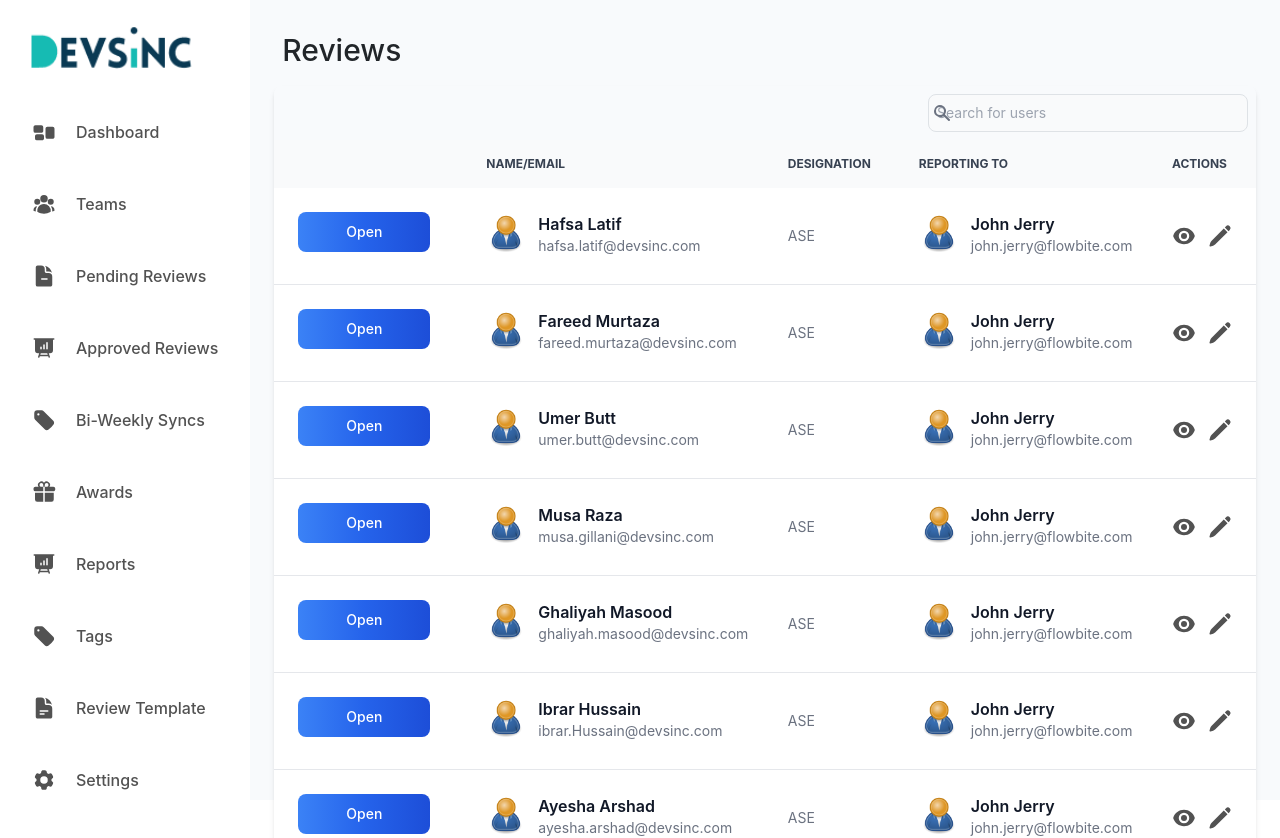
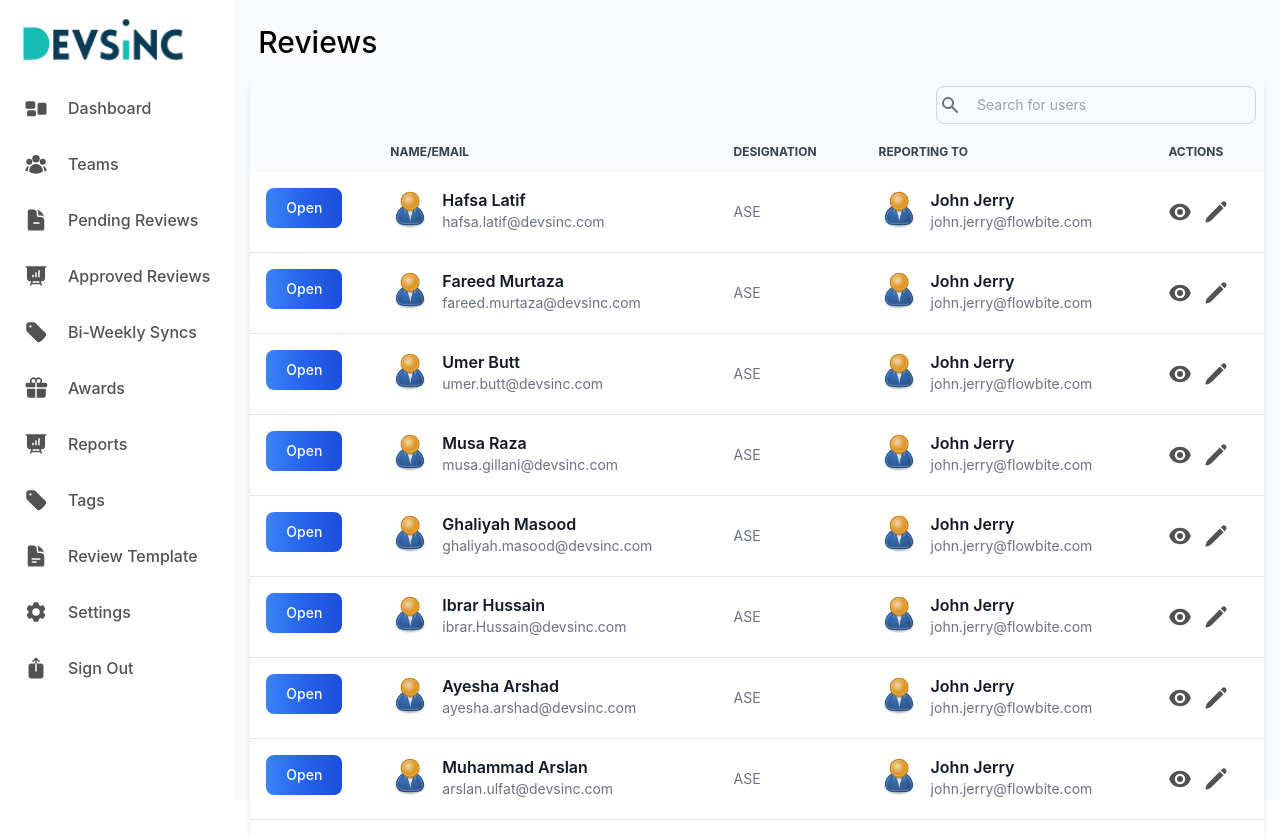
Before and after one commit to umerb0004/QRAPP, a Next.js app: page /review in a window 1280 px wide. Shown: the top 838 px of the page. Built offline with nearby package versions, Linux system fonts and the light colour scheme.

Commit message:
Fixed double profile side bar and code refactor (#36)
* Fixed double profile side bar and code refactor

* replaced bootstrap and css with tailwind

* corrected index.tsx file

* Cosmetic changes

Co-authored-by: adeelism1 <adeel.afzaal@devsinc.com>

```diff
--- a/components/Dashboard/Dashboard.tsx
+++ b/components/Dashboard/Dashboard.tsx
@@ -5,8 +5,8 @@
 import styles from '@styles/Dashboard.module.css'
 
 const Dashboard = () => {
-  return (
-    <section className='container mt-5 set-font-family-poppins'>
+  return <>
+    <section className='container py-5 pl-5 pr-1 bg-slate-50'>
       <div className='card'>
         <div className='col-md-12'>
           <div className='flex align-items-center'>
@@ -32,19 +32,15 @@
         </div>
       </div>
       <div className='mt-4'>
-        <div className='flex justify-content-between'>
-          <div className='col-md-6'>
-            <button className='custom-card'>
+        <div className='flex justify-between'>
+          <button className='custom-card w-5/12'>
             <h2>
               <b className='mr-4'>10</b>
               <span className={styles.pending}>Pending Reviews</span>
               <i className='ml-5 icon fa-solid fa-pen-to-square' />
             </h2>
           </button>
-          </div>
-
-          <div className='col-md-6 align-items-end'>
-            <button className='custom-card'>
+          <button className='custom-card w-5/12'>
             <h2>
               <b className='mr-4'>10</b>
               <span className={styles.pending}>Pending Approval Reviews</span>
@@ -53,9 +49,8 @@
           </button>
         </div>
       </div>
-      </div>
     </section>
-  )
+  </>
 }
 
 export default Dashboard
--- a/components/Layout/index.tsx
+++ b/components/Layout/index.tsx
@@ -1,42 +1,11 @@
-import { ReactNode } from 'react'
-
+import Dashboard from '../Dashboard/Dashboard'
 import MenuSidebar from '../MenuSidebar'
 import ProfileSidebar from '../ProfileSideBar'
-import Dashboard from '../Dashboard/Dashboard'
 
-interface LayoutProps {
-  children: ReactNode
-  session:
-    | {
-        user?: userProps
-        expires?: string | undefined | null
-      }
-    | undefined
-    | null
-}
-
-type userProps =
-  | {
-      name?: string | undefined | null
-      email?: string | undefined | null
-      image?: string | undefined | null
-    }
-  | undefined
-  | null
-
-const Layout = ({ children }: LayoutProps) => (
+const Layout = () => (
   <div className='h-full flex flex-row justify-start'>
-    <div className='flex-col'>
-      <MenuSidebar />
-    </div>
-    <div className='flex flex-row'>
-      <Dashboard />
-      <div className='flex-1'>{children}</div>
-      <div className='flex'>
-        <ProfileSidebar />
-      </div>
-    </div>
-    <div className='flex-1 bg-slate-50'>{children}</div>
+    <MenuSidebar />
+    <Dashboard />
     <ProfileSidebar />
   </div>
 )
--- a/components/MenuSidebar/style.tsx
+++ b/components/MenuSidebar/style.tsx
@@ -1,2 +1,2 @@
-export const NavItem = 'flex items-center cursor-pointer hover:bg-light-lighter rounded w-full h-full overflow-hidden whitespace-nowrap'
+export const NavItem = 'flex items-center cursor-pointer rounded w-full h-full overflow-hidden whitespace-nowrap'
 export const MenuLabel = 'text-md font-medium group-hover:text-blue-500 group-hover:scale-105 text-neutral-600 pl-2'
--- a/components/Signin/index.tsx
+++ b/components/Signin/index.tsx
@@ -8,9 +8,7 @@
 const Signin = ({ providers }: SigninProps) => {
   const { data: session } = useSession()
 
-  if (session) {
-    return <Layout session={session}> </Layout>
-  }
+  if (session) return <Layout />
 
   return <>
     <section className='h-screen'>
--- a/components/reviewTable/pagination.tsx
+++ b/components/reviewTable/pagination.tsx
@@ -1,39 +1,38 @@
 
-import React, { useEffect, useState } from 'react';
-import ReactDOM from 'react-dom';
-import ReactPaginate from 'react-paginate';
+import React, { useEffect, useState } from 'react'
+import ReactPaginate from 'react-paginate'
 import { RightArrowIcon, LeftArrowIcon } from '../Icons'
 
-import styles from '../../styles/Review.module.css'
 import { TableRow } from './row'
 
-export default function PaginatedTable(props, { rowsPerPage = 8 }) {
-  const [initialRenderComplete, setInitialRenderComplete] = useState(false);
+import styles from '../../styles/Review.module.css'
+
+
+const PaginatedTable = (props, { rowsPerPage = 8 }) => {
+  const [initialRenderComplete, setInitialRenderComplete] = useState(false)
 
   useEffect(() => {
-    setInitialRenderComplete(true);
-  }, []);
+    setInitialRenderComplete(true)
+  }, [])
 
   const reviews = props.data
   const [rowsOffset, setrowsOffset] = useState(0)
 
-  const endOffset = rowsOffset + rowsPerPage;
+  const endOffset = rowsOffset + rowsPerPage
 
   const currentItems = reviews.slice(rowsOffset, endOffset)
   const pageCount = Math.ceil(reviews.length / rowsPerPage)
 
-  const handlePageClick = (event) => {
-    const newOffset = (event.selected * rowsPerPage) % reviews.length;
+  const handlePageClick = event => {
+    const newOffset = (event.selected * rowsPerPage) % reviews.length
     setrowsOffset(newOffset)
   }
 
-  if (!initialRenderComplete) {
-    return null;
-  } else {
-    return (
-      <>
+  if (!initialRenderComplete) return null
+
+  return <>
     <RenderRow current_row={currentItems} />
-        {<div className={styles.paging_nav}>
+    <div className={styles.paging_nav}>
       <ReactPaginate
         className={styles.pagination_nav}
         breakLabel='...'
@@ -46,17 +45,14 @@
         marginPagesDisplayed={2}
         previousLabel={<LeftArrowIcon />}
       />
-        </div>}
+    </div>
   </>
-    );
-  }
 }
 
 function RenderRow(props) {
-  const reviews = props.current_row
-  const rows = reviews.map((review) => {
-    return <TableRow data={review} key={review.id} />
-  })
+  return props.current_row.map(review => (
+    <TableRow data={review} key={review.id} />
+  ))
+}
 
-  return rows
-}
+export default PaginatedTable
--- a/pages/_app.tsx
+++ b/pages/_app.tsx
@@ -6,7 +6,6 @@
 
 import { registerModal } from '../utils/modal_utils'
 
-import '../node_modules/bootstrap/dist/css/bootstrap.min.css'
 import '../node_modules/@fortawesome/fontawesome-free/css/all.css'
 import '../styles/globals.css'
 
--- a/pages/index.tsx
+++ b/pages/index.tsx
@@ -1,14 +1,13 @@
 import { getProviders } from 'next-auth/react'
 import Signin from '../components/Signin'
 import { SigninProps } from '@src/typings'
-
 
 const Home = ({ providers }: SigninProps) => <Signin providers={providers} />
 
 export const getServerSideProps = async () => {
   const providers = await getProviders()
 
-  return { props: {providers} }
+  return { props: { providers } }
 }
 
 export default Home
--- a/styles/Home.module.css
+++ b/styles/Home.module.css
@@ -9,6 +9,7 @@
   justify-content: center;
   align-items: center;
 }
+
 Footer
 
 .main {
--- a/styles/globals.css
+++ b/styles/globals.css
@@ -5,7 +5,6 @@
 @import url('https://fonts.googleapis.com/css2?family=Poppins:wght@200;300;400&display=swap');
 
 html,
-
 body {
   padding: 0;
   margin: 0;
@@ -13,17 +12,12 @@
     Ubuntu, Cantarell, Fira Sans, Droid Sans, Helvetica Neue, sans-serif;
 }
 
-.set-font-family-poppins {
-  font-family: 'Poppins', sans-serif !important;
-}
-
 .align-items-center {
-  align-items: center !important;
+  @apply items-center;
 }
 
 a {
-  color: inherit;
-  text-decoration: none;
+  @apply text-inherit no-underline
 }
 
 * {
@@ -31,76 +25,51 @@
 }
 
 .ant-modal-header {
-  background: #fff;
-  border-bottom: 1px solid #f0f0f0;
-  border-radius: 2px 2px 0 0;
-  color: rgba(0, 0, 0, 0.85);
-  padding: 16px 24px;
+  @apply bg-[#fff] border-b-[1px] border-solid border-[#f0f0f0] marker:rounded-t-[2px] rounded-r-[2px] text-[#000000] opacity-[0.8] py-[16px] px-[24px]
 }
 
 .ant-modal-body {
-  padding: 0px !important;
-  overflow: hidden;
+  @apply !p-0 overflow-hidden
 }
 
 .ant-modal-content {
-  padding: 0px !important;
+  @apply !p-0
 }
 
 .modal-position {
-  position: relative;
+  @apply relative
 }
 
 .modal-bottom {
-  align-items: center;
-  background: white;
-  bottom: 0;
-  border-top: 0.5px solid lightgray;
-  display: flex;
-  flex-direction: row;
-  justify-content: flex-end;
-  left: 0;
-  padding: 5px 10px;
-  width: 100%;
+  @apply items-center bg-white bottom-0 border-t-[0.5px] border-solid border-[#d3d3d3] flex flex-row justify-end left-0 py-[5px] px-[10px] w-full
 }
 
 .content {
-  padding: 8px 20px 50px 20px;
+  @apply pt-[8px] pr-[20px] pb-[50px] pl-[20px]
 }
 
 .card {
-  background-color: white;
-  border-radius: 15px;
-  box-shadow: 0 4px 8px 0 rgba(0, 0, 0, 0.2);
-  transition: 0.3s;
+  @apply bg-white rounded-[15px] shadow-[0px_4px_8px_0px_rgba(0,0,0,0.2)]
 }
 
 .card h1 {
-  font-size: 50px;
+  @apply text-[50px]
 }
 
 .custom-card {
-  border-radius: 15px;
-  box-shadow: 0 4px 8px 0 rgb(0 0 0 / 20%);
-  padding: 35px;
-  text-align: left;
-  width: 95%;
+  @apply bg-white rounded-[15px] shadow-[0px_4px_8px_0px_rgb(0,0,0,20%)] p-[35px] delay-[0.3ms]
 }
 
 .card h2 {
-  font-size: 25px;
-  margin: 10px;
-  padding: 15px;
+  @apply text-[25px] m-[10px] p-[15px]
 }
 
 button:hover {
-  background-color: #16bcb2c1;
-  transition: 0.4s;
-  transform: scale(1.05);
+  @apply bg-[#16bcb2c1] delay-[0.4ms] transform scale-[1.05]
 }
 
 button:active {
-  background-color: lightgreen;
+  @apply bg-[#90ee90]
 }
 
 @media (prefers-color-scheme: dark) {
```
Also changed, not shown: styles/Dashboard.module.css (+6 -10 lines). Lines whose indentation alone changed are shown as unchanged.
